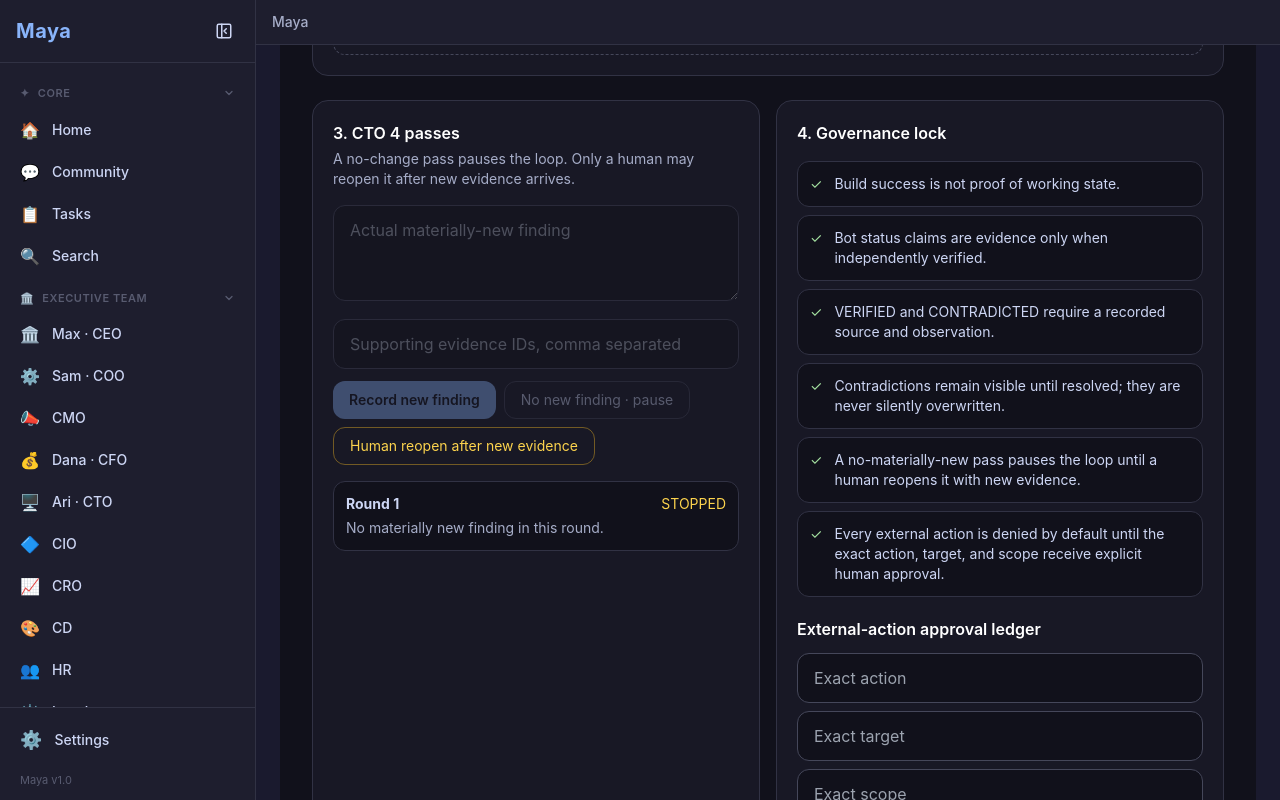
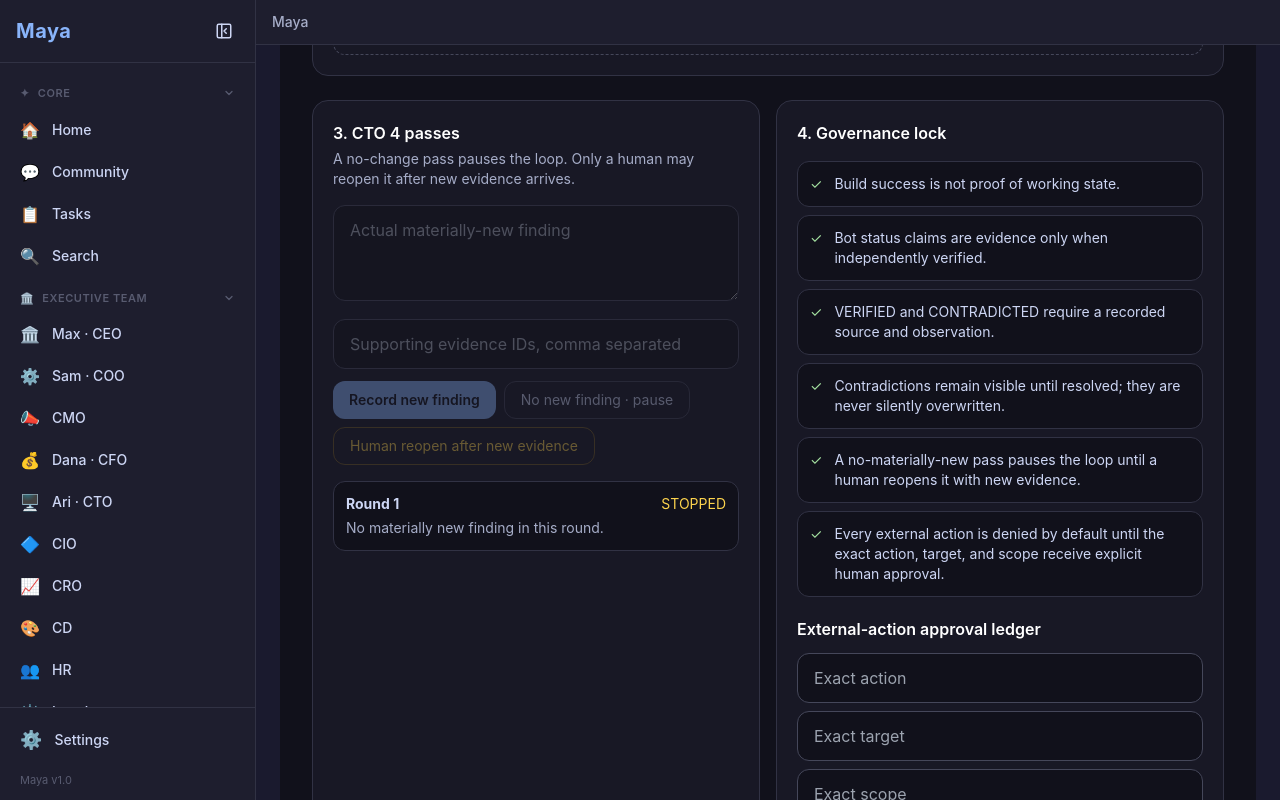
Before and after one commit to cre8veheart-ai/Maya_with_sidebar, a Next.js app: page /dih in a window 1280 px wide. Both pictures are taken after a click on the button "No new finding · pause". Built offline with nearby package versions, Linux system fonts and the light colour scheme.

Commit message:
Require new evidence before DIH reopen

```diff
--- a/app/dih/page.tsx
+++ b/app/dih/page.tsx
@@ -76,6 +76,10 @@
   );
   const loopPaused = eventRecord?.state === "paused";
   const round = (eventRecord?.passes.length ?? 0) + 1;
+  const lastPass = eventRecord?.passes[eventRecord.passes.length - 1];
+  const hasEvidenceAfterPause = Boolean(
+    lastPass && eventRecord?.evidence.some((item) => item.classifiedAt > lastPass.recordedAt),
+  );
 
   if (!eventRecord) {
     return <main className="min-h-screen bg-[#11111b] p-8 text-[#cdd6f4]">Loading governed event…</main>;
@@ -123,7 +127,10 @@
     setFindingEvidence("");
   };
 
-  const reopenLoop = () => updateEvent({ state: "investigating" });
+  const reopenLoop = () => {
+    if (!hasEvidenceAfterPause) return;
+    updateEvent({ state: "investigating" });
+  };
 
   const requestApproval = () => {
     if (!action.trim() || !target.trim() || !scope.trim()) return;
@@ -231,7 +238,7 @@
             <div className="mt-3 flex flex-wrap gap-2">
               <button onClick={() => addPass(true)} disabled={loopPaused || !finding.trim()} className="rounded-xl bg-[#89b4fa] px-4 py-2 text-sm font-semibold text-[#11111b] disabled:opacity-35">Record new finding</button>
               <button onClick={() => addPass(false)} disabled={loopPaused} className="rounded-xl border border-[#45475a] px-4 py-2 text-sm disabled:opacity-35">No new finding · pause</button>
-              {loopPaused && <button onClick={reopenLoop} className="rounded-xl border border-amber-400/40 px-4 py-2 text-sm text-amber-300">Human reopen after new evidence</button>}
+              {loopPaused && <button onClick={reopenLoop} disabled={!hasEvidenceAfterPause} className="rounded-xl border border-amber-400/40 px-4 py-2 text-sm text-amber-300 disabled:cursor-not-allowed disabled:opacity-35">Human reopen after new evidence</button>}
             </div>
             <div className="mt-4 space-y-2">{eventRecord.passes.map((pass) => <div key={pass.id} className="rounded-xl border border-[#313244] bg-[#11111b] p-3 text-sm"><div className="flex justify-between"><strong>Round {pass.round}</strong><span className={pass.materiallyNew ? "text-emerald-300" : "text-amber-300"}>{pass.materiallyNew ? "MATERIAL" : "STOPPED"}</span></div><p className="mt-1 text-[#a6adc8]">{pass.finding}</p></div>)}</div>
           </div>
```
